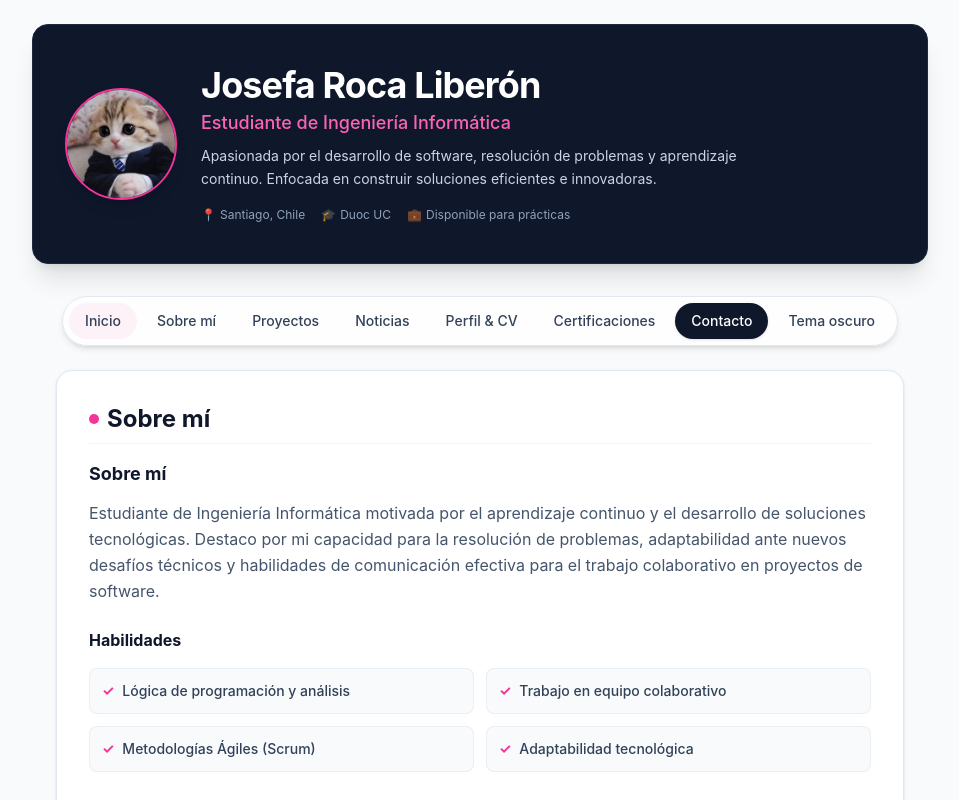
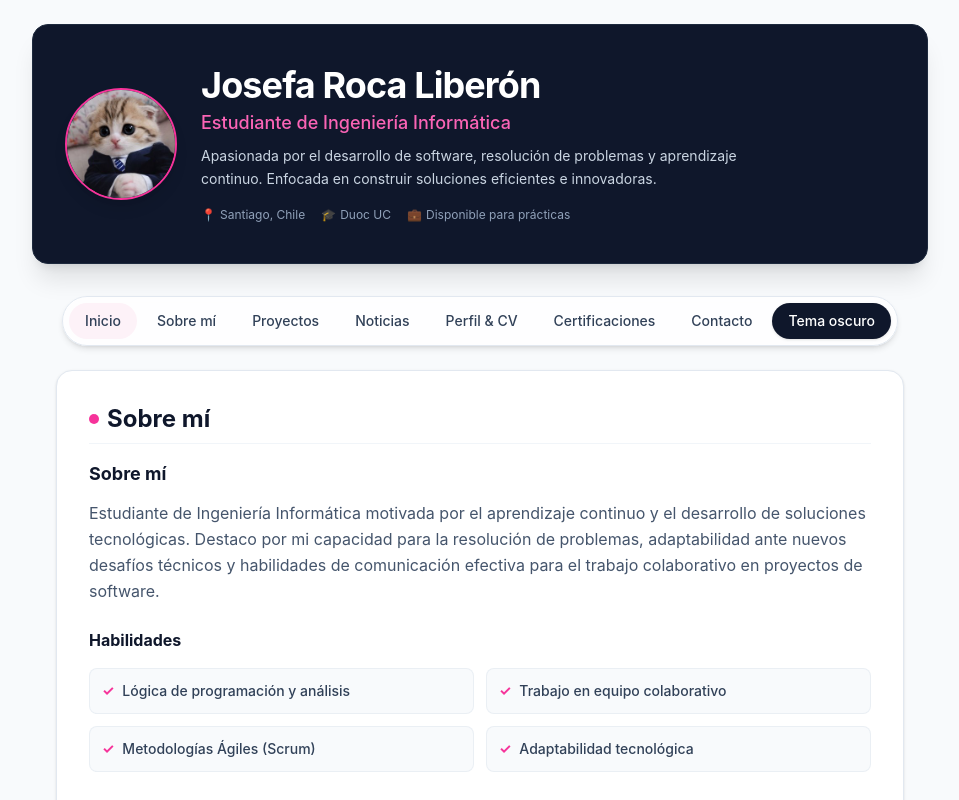
Before and after one commit to jocfapaz/jocfapaz.github.io, a React (Vite) app: page / in a window 1280 px wide. Shown: the top 800 px of the page, without its empty margins (160-1119 px from the left). Built offline with nearby package versions, Linux system fonts and the light colour scheme.

Commit message:
fix: Arreglo en navegacion y footer

```diff
--- a/src/core/Footer.tsx
+++ b/src/core/Footer.tsx
@@ -38,9 +38,6 @@ function Footer({ contact }: FooterProps) {
               className="w-4 h-4"
             />
           </a>
-          <a href="#top" className="hover:text-pink-400 transition-colors">
-            Volver arriba
-          </a>
         </nav>
       </div>
     </footer>
--- a/src/core/Navegacion.tsx
+++ b/src/core/Navegacion.tsx
@@ -1,4 +1,5 @@
-import { Link, NavLink } from 'react-router-dom';
+import { useEffect } from 'react';
+import { Link, useLocation, useNavigate } from 'react-router-dom';
 import { useTheme } from '../hooks/useTheme';
 
 const linkClass =
@@ -6,62 +7,66 @@ const linkClass =
 
 const activeLinkClass = 'bg-pink-50 text-pink-700 dark:bg-slate-800 dark:text-pink-400';
 
+const themeButtonClass =
+  'block rounded-full px-3 py-2 text-white shadow-sm transition-all duration-200 sm:px-4 bg-slate-900 hover:bg-pink-800 dark:bg-pink-700 dark:hover:bg-pink-800 cursor-pointer';
+
 function Navegacion() {
   const { theme, toggleTheme } = useTheme();
+  const location = useLocation();
+  const navigate = useNavigate();
+
+  // Reinicia la URL al inicio ("/") cuando se recarga la página
+  useEffect(() => {
+    if (window.location.hash) {
+      navigate('/', { replace: true });
+      window.scrollTo(0, 0);
+    }
+  }, [navigate]);
+
+  const isHomeActive = location.pathname === '/' && location.hash === '';
+  const getHashClass = (hash: string) =>
+    location.hash === hash ? activeLinkClass : '';
 
   return (
     <nav
       aria-label="Navegación principal"
-      className="sticky top-4 z-50 my-6 mx-auto w-fit max-w-[calc(100vw-2rem)] rounded-2xl border border-slate-200 bg-white/80 p-1.5 shadow-md backdrop-blur-md transition-colors sm:rounded-full"
+      className="sticky top-4 z-50 my-6 mx-auto w-fit max-w-[calc(100vw-2rem)] rounded-2xl border border-slate-200 bg-white/80 dark:bg-slate-900/80 dark:border-slate-700 p-1.5 shadow-md backdrop-blur-md transition-colors sm:rounded-full"
     >
       <ul className="flex flex-wrap items-center justify-center gap-1 text-xs font-medium text-slate-600 dark:text-slate-300 sm:text-sm">
         <li>
-          <NavLink
-            to="/"
-            end
-            className={({ isActive }) => `${linkClass} ${isActive ? activeLinkClass : ''}`}
-          >
+          <Link to="/" className={`${linkClass} ${isHomeActive ? activeLinkClass : ''}`}>
             Inicio
-          </NavLink>
+          </Link>
         </li>
         <li>
-          <Link to="/#sobre-mi" className={linkClass}>
+          <Link to="/#sobre-mi" className={`${linkClass} ${getHashClass('#sobre-mi')}`}>
             Sobre mí
           </Link>
         </li>
         <li>
-          <Link to="/#proyectos" className={linkClass}>
+          <Link to="/#proyectos" className={`${linkClass} ${getHashClass('#proyectos')}`}>
             Proyectos
           </Link>
         </li>
         <li>
-          <Link to="/#noticias-destacadas" className={linkClass}>
+          <Link to="/#noticias-destacadas" className={`${linkClass} ${getHashClass('#noticias-destacadas')}`}>
             Noticias
           </Link>
         </li>
         <li>
-          <Link to="/#cv" className={linkClass}>
+          <Link to="/#cv" className={`${linkClass} ${getHashClass('#cv')}`}>
             Perfil & CV
           </Link>
         </li>
         <li>
-          <Link to="/#certificaciones" className={linkClass}>
+          <Link to="/#certificaciones" className={`${linkClass} ${getHashClass('#certificaciones')}`}>
             Certificaciones
           </Link>
         </li>
         <li>
-          <NavLink
-            to="/contact"
-            className={({ isActive }) =>
-              `block rounded-full px-3 py-2 text-white shadow-sm transition-all duration-200 sm:px-4 ${
-                isActive
-                  ? 'bg-pink-700 dark:bg-pink-700'
-                  : 'bg-slate-900 hover:bg-pink-800 dark:bg-pink-700 dark:hover:bg-pink-800'
-              }`
-            }
-          >
+          <Link to="/#contacto" className={`${linkClass} ${getHashClass('#contacto')}`}>
             Contacto
-          </NavLink>
+          </Link>
         </li>
         <li>
           <button
@@ -69,7 +74,7 @@ function Navegacion() {
             onClick={toggleTheme}
             aria-label={theme === 'dark' ? 'Cambiar a tema claro' : 'Cambiar a tema oscuro'}
             aria-pressed={theme === 'dark'}
-            className={`${linkClass} cursor-pointer`}
+            className={themeButtonClass}
           >
             {theme === 'dark' ? 'Tema claro' : 'Tema oscuro'}
           </button>
```
